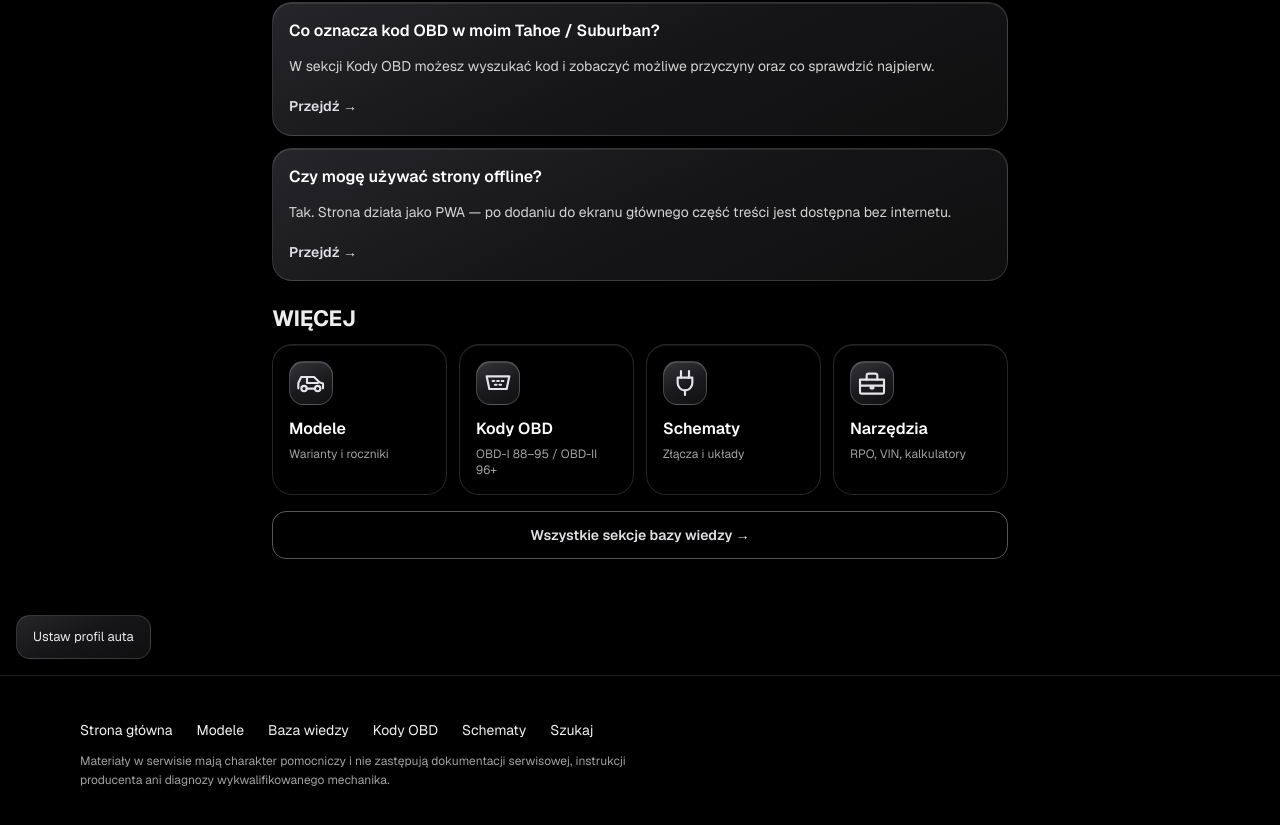
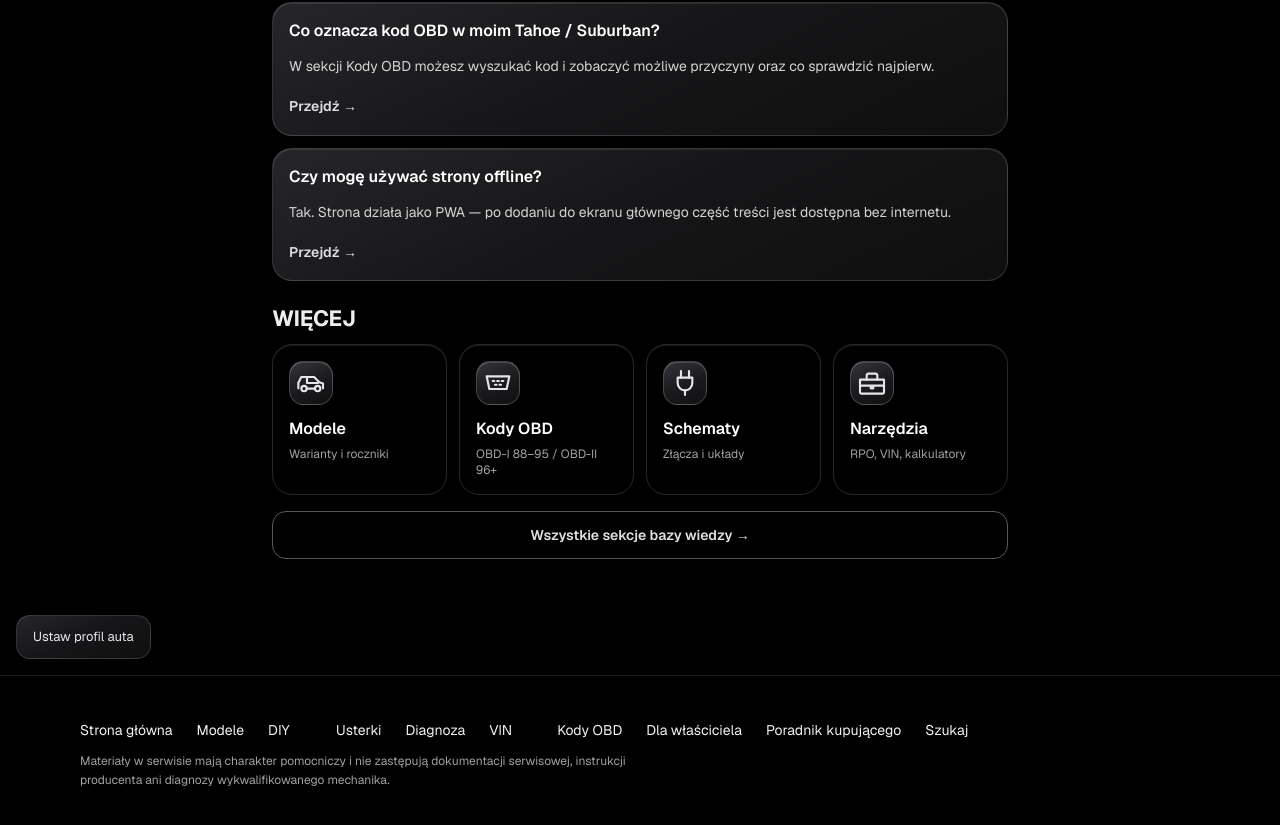
Before and after one commit to tsrc4mm9gg-netizen/gmt400-app, a Next.js app: page / in a window 1280 px wide. Shown: the part 3972-4797 px from the top of the page. Built offline with nearby package versions, Linux system fonts and the light colour scheme.

Commit message:
feat: expand footer with more useful links

```diff
--- a/src/app/site-footer.tsx
+++ b/src/app/site-footer.tsx
@@ -3,9 +3,13 @@ import Link from 'next/link';
 const links = [
   { href: '/', label: 'Strona główna' },
   { href: '/modele', label: 'Modele' },
-  { href: '/baza', label: 'Baza wiedzy' },
+  { href: '/diy', label: 'DIY' },
+  { href: '/usterki', label: 'Usterki' },
+  { href: '/diagnoza', label: 'Diagnoza' },
+  { href: '/vin', label: 'VIN' },
   { href: '/kody-obd', label: 'Kody OBD' },
-  { href: '/schematy', label: 'Schematy' },
+  { href: '/dla-wlasciciela', label: 'Dla właściciela' },
+  { href: '/poradnik-kupujacego', label: 'Poradnik kupującego' },
   { href: '/szukaj', label: 'Szukaj' },
 ];
 
```
